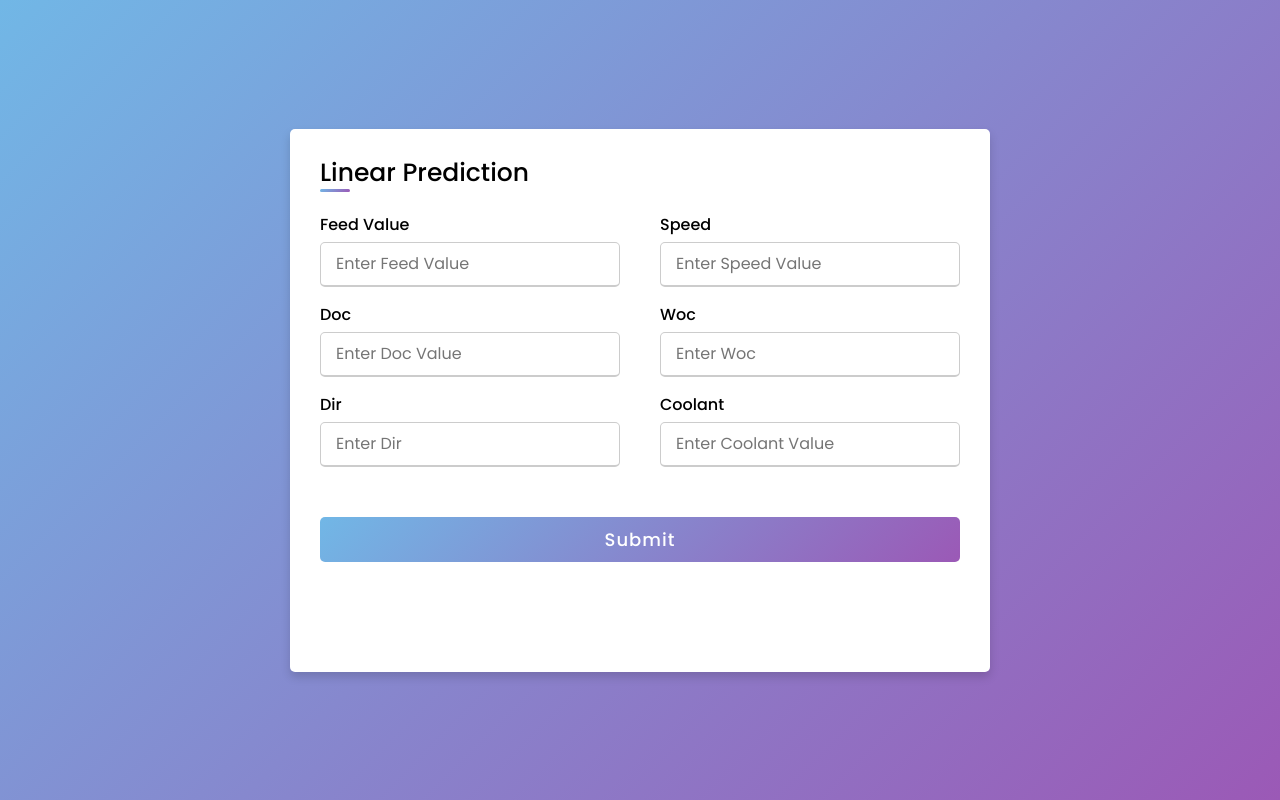
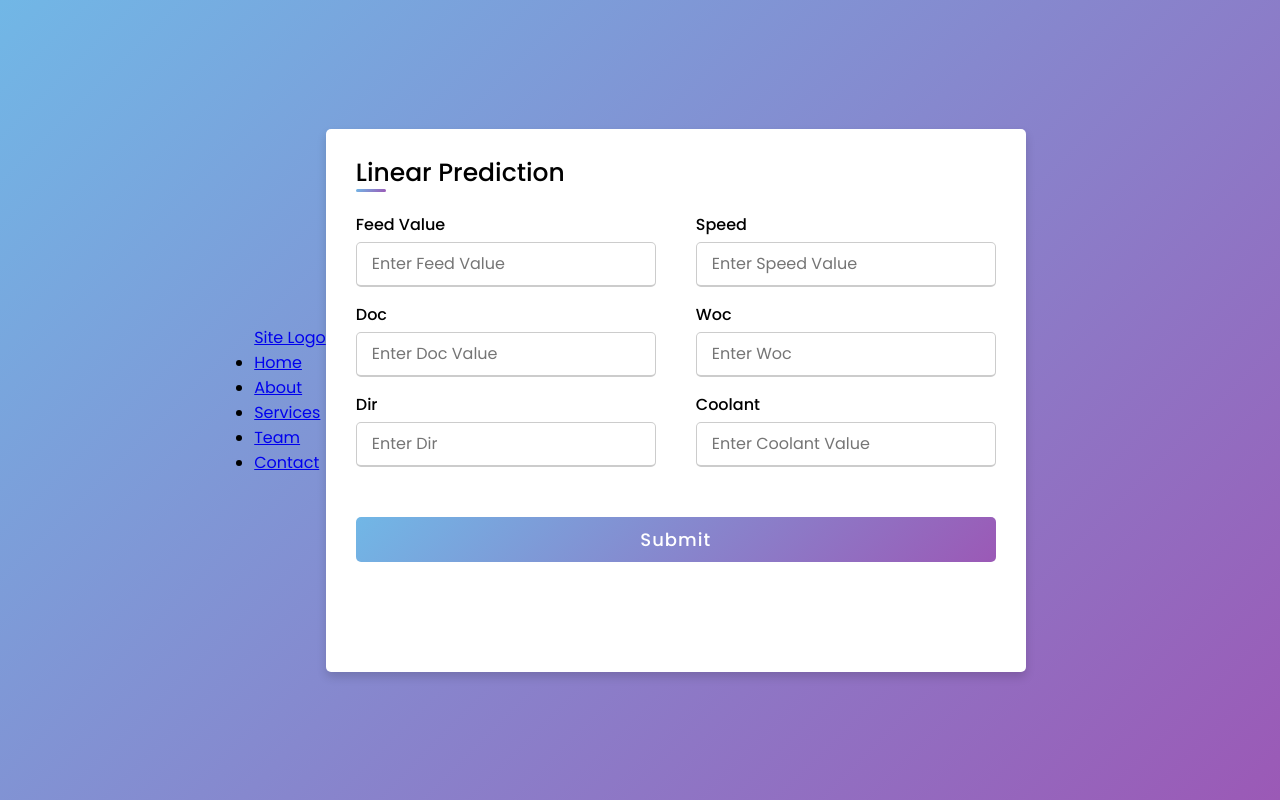
Before and after one commit to SettiNaveenNaidu/MAJOR_PROJECT, a Flask app: page / in a window 1280 px wide. Run offline with Flask 2, Linux system fonts and the light colour scheme; parts of the project's set-up code (start-up, migrations or seed data) failed here and were passed over.

Commit message:
Update new.html

```diff
--- a/templates/new.html
+++ b/templates/new.html
@@ -10,6 +10,29 @@
 <body>
 
     <div class="form" id="form" >
+      <header>
+      <nav>
+        <a href="#home" id="logo">Site Logo</a>
+        <i class="fas fa-bars" id="ham-menu"></i>
+        <ul id="nav-bar">
+          <li>
+            <a href="#home">Home</a>
+          </li>
+          <li>
+            <a href="#about">About</a>
+          </li>
+          <li>
+            <a href="#services">Services</a>
+          </li>
+          <li>
+            <a href="#team">Team</a>
+          </li>
+          <li>
+            <a href="#contact">Contact</a>
+          </li>
+        </ul>
+      </nav>
+    </header>
     <div class="container">
         <div class="title">Linear Prediction</div>
         <div class="content">
```
